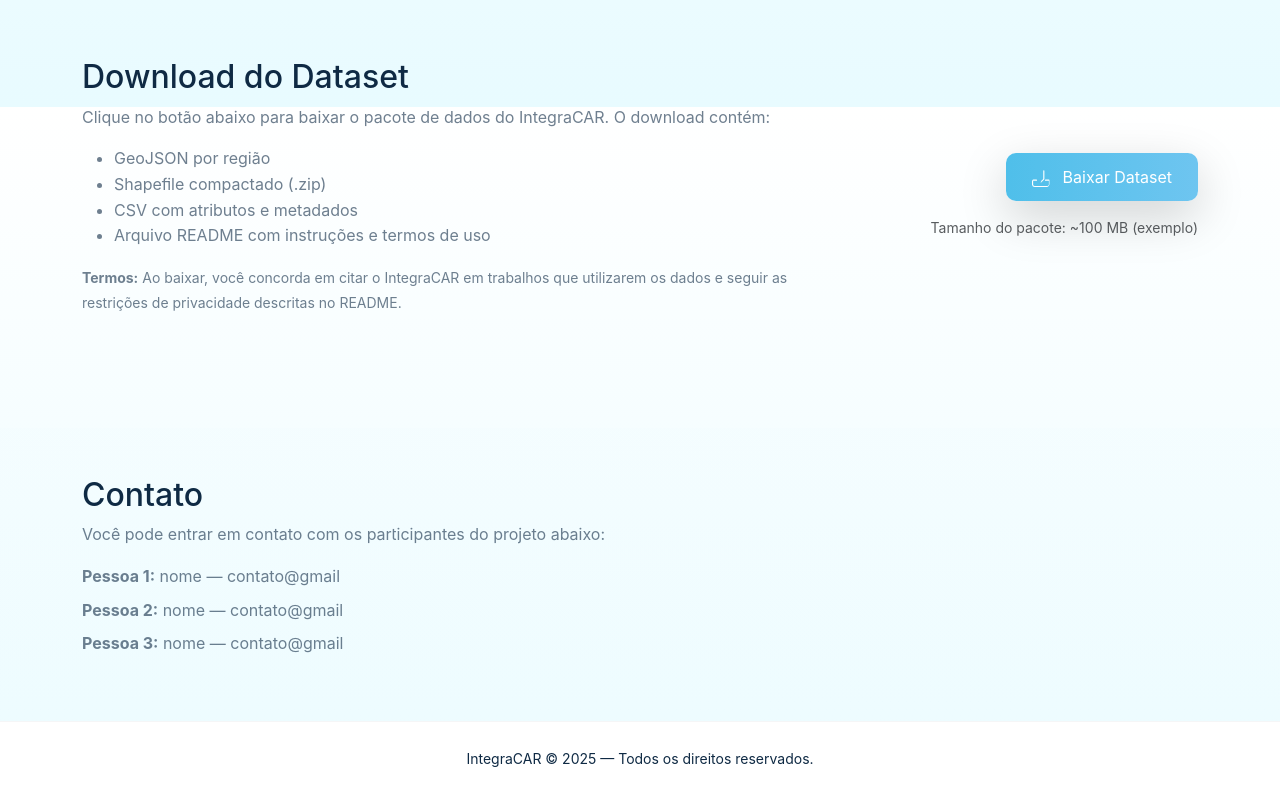
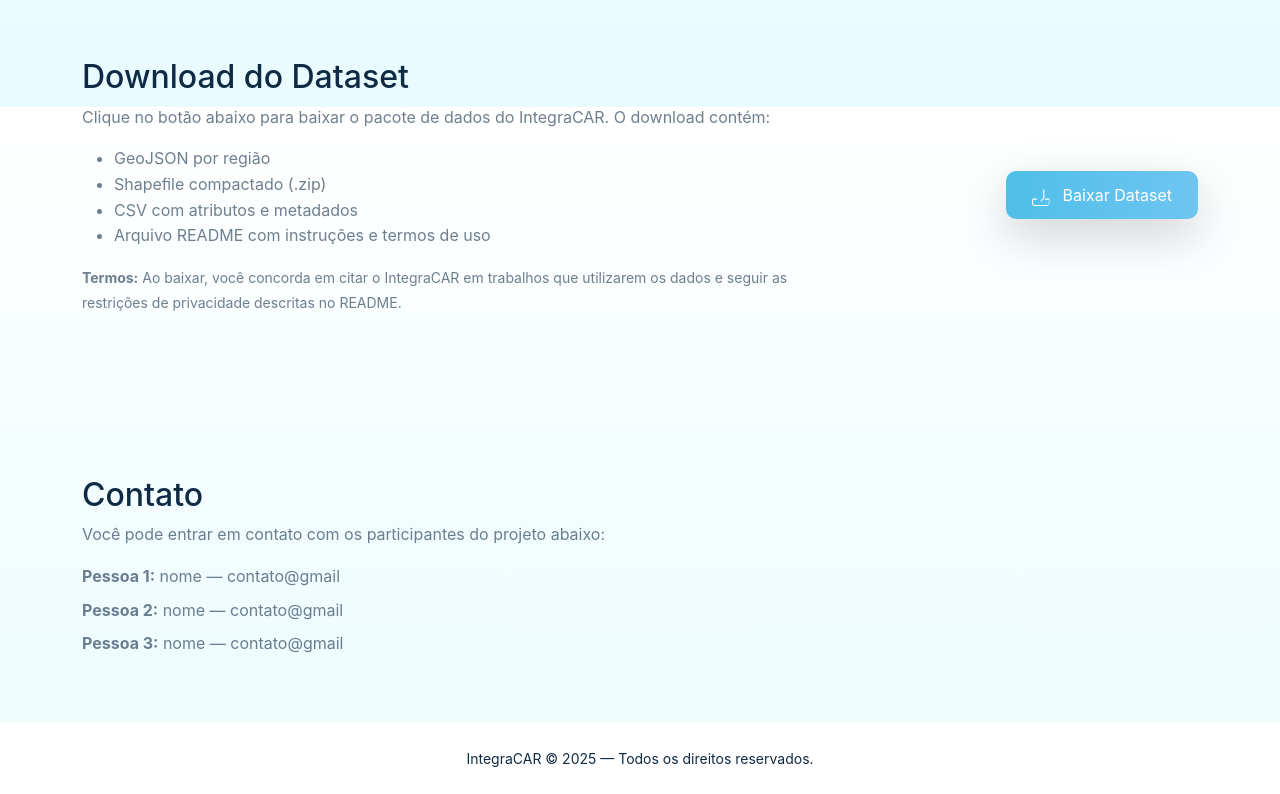
Before and after one commit to Vinicius-Reinholz/LANDING-PAGE-INTEGRACAR-ES, a plain HTML site: page index.html in a window 1280 px wide. Shown: the part 2293-3087 px from the top of the page. Drawn offline with nearby package versions, Linux system fonts and the light colour scheme.

```diff
--- a/index.html
+++ b/index.html
@@ -412,7 +412,6 @@
                         </svg>
                         Baixar Dataset
                     </a>
-                    <div class="mt-3 small text-muted">Tamanho do pacote: ~100 MB (exemplo)</div>
                 </div>
             </div>
         </div>
```
